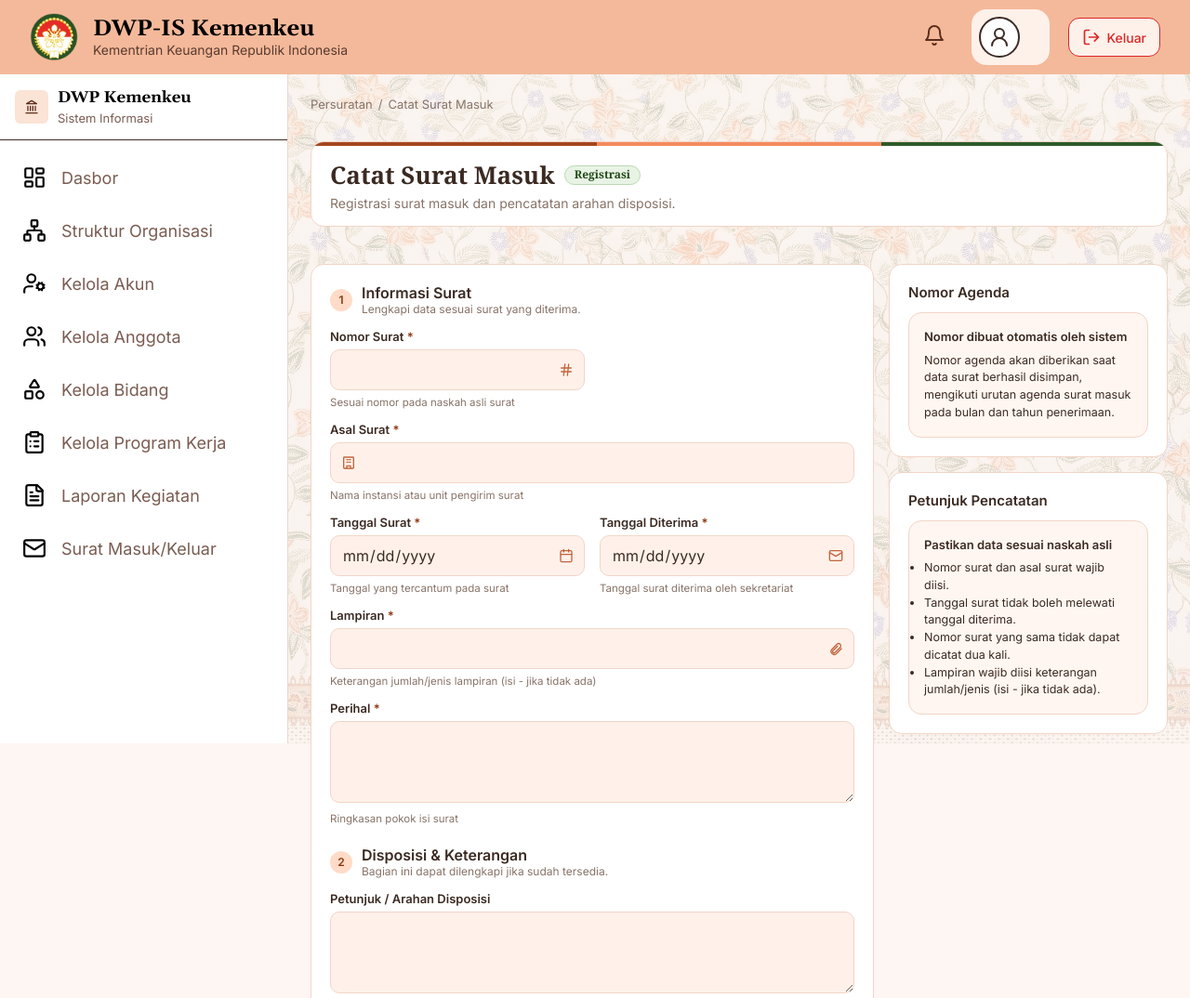
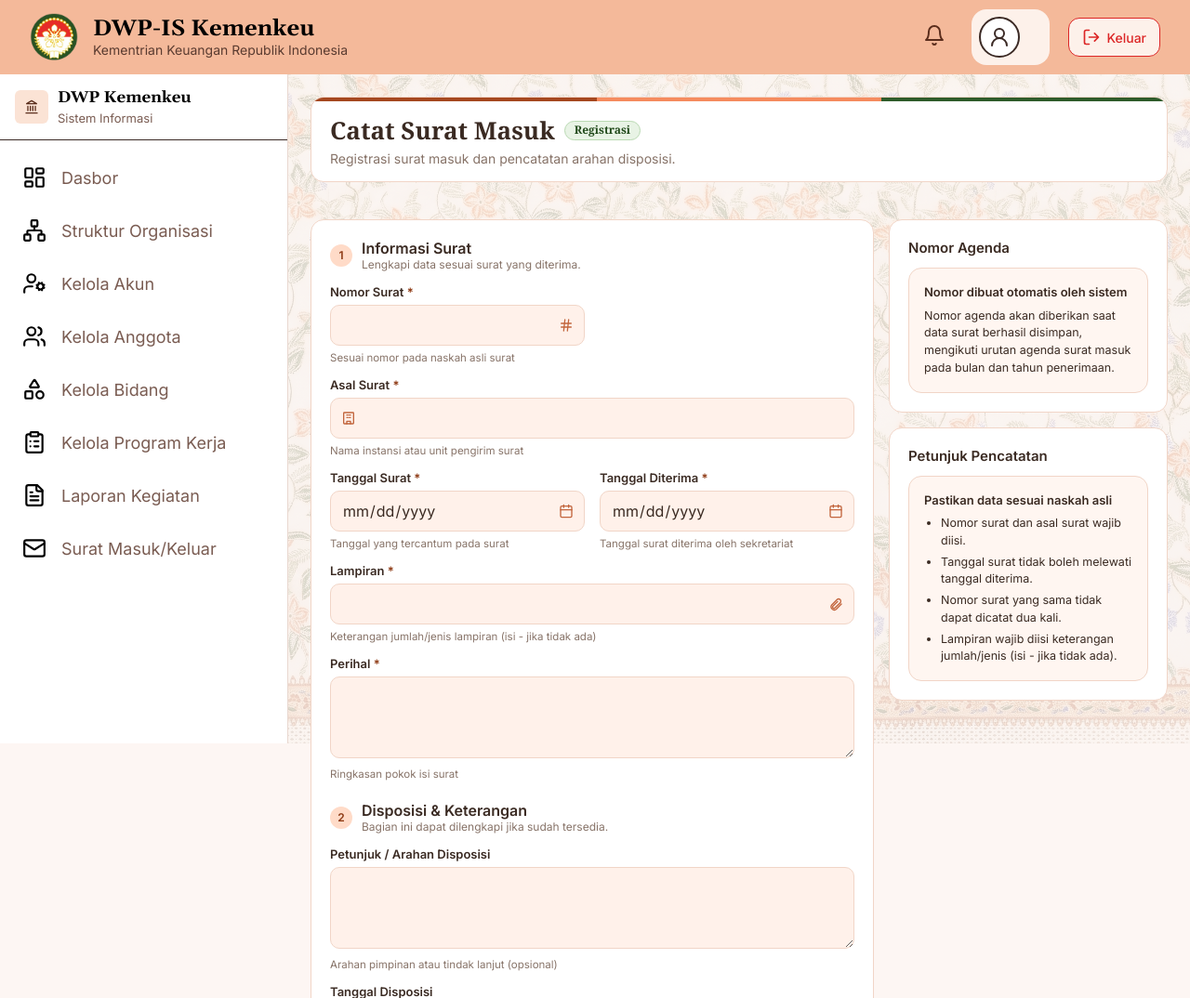
Before and after one commit to arcecusfnm-oss/DWP-IS-Kemenkeu, a Laravel app: template resources/views/surat/catat-masuk.blade.php in a window 1280 px wide. Shown: the top 1074 px of the page at 93% size. Run offline with Laravel 12, Linux system fonts and the light colour scheme; the template is opened without the code that fills it, so the values that code supplies are empty; parts of the project's set-up code (start-up, migrations or seed data) failed here and were passed over.

Commit message:
Rapikan tampilan form catat surat masuk

```diff
--- a/resources/views/surat/catat-masuk.blade.php
+++ b/resources/views/surat/catat-masuk.blade.php
@@ -26,7 +26,7 @@
          'hint' => 'Nama instansi atau unit pengirim surat'],
         ['nama' => 'tanggal_surat', 'label' => 'Tanggal Surat', 'wajib' => true, 'tipe' => 'date', 'ikon' => 'kalender',
          'hint' => 'Tanggal yang tercantum pada surat'],
-        ['nama' => 'tanggal_diterima', 'label' => 'Tanggal Diterima', 'wajib' => true, 'tipe' => 'date', 'ikon' => 'surel',
+        ['nama' => 'tanggal_diterima', 'label' => 'Tanggal Diterima', 'wajib' => true, 'tipe' => 'date', 'ikon' => 'kalender',
          'hint' => 'Tanggal surat diterima oleh sekretariat'],
         ['nama' => 'lampiran', 'label' => 'Lampiran', 'wajib' => true, 'tipe' => 'text', 'ikon' => 'klip', 'penuh' => true, 'maks' => 255,
          'hint' => 'Keterangan jumlah/jenis lampiran (isi - jika tidak ada)'],
@@ -48,10 +48,9 @@
 <style>
     .ubs { --ink:#3a2a22; --muted:#877368; --line:#f1d5c7; --fill:#fff1ea; --brand:#8d3812; --aksen:#c2653d; color:var(--ink); }
     .ubs *, .ubs *::before, .ubs *::after { box-sizing:border-box; }
-    .ubs-crumb { display:flex; align-items:center; gap:6px; margin:0 0 8px; font-size:13px; color:var(--muted); }
-    .ubs-crumb a { color:var(--muted); text-decoration:none; }
-    .ubs-crumb a:hover { color:var(--brand); }
-    .ubs-head, .ubs-card { background:#fff; border:1px solid var(--line); border-radius:14px; }
+
+
+.ubs-head, .ubs-card { background:#fff; border:1px solid var(--line); border-radius:14px; }
     .ubs-head { overflow:hidden; margin-bottom:16px; }
     .ubs-garis { height:4px; background:linear-gradient(90deg,#a5471f 0 33.33%,#f58b5e 33.33% 66.66%,#2e5b2a 66.66% 100%); }
     .ubs-head-isi { display:flex; flex-wrap:wrap; align-items:center; justify-content:space-between; gap:16px; padding:16px 20px; }
@@ -100,6 +99,8 @@
     .ubs-btn-simpan:hover { background:#7a2f0e; }
     .ubs-info { padding:16px; font-size:12.5px; line-height:1.5; color:var(--ink); background:#fff6f1; border:1px solid var(--line); border-radius:14px; }
     .ubs-info strong { display:block; margin-bottom:6px; font-size:13px; }
+    .ubs-info ul { margin:6px 0 0; padding-left:18px; }
+    .ubs-info li + li { margin-top:4px; }
     @media (max-width:1024px) { .ubs-grid { grid-template-columns:1fr; } }
     @media (max-width:640px) {
         .ubs-fields { grid-template-columns:1fr; }
@@ -112,13 +113,7 @@
 
 @section('content')
 <div class="content ubs">
-    <nav class="ubs-crumb" aria-label="Breadcrumb">
-        <a href="{{ route('surat.index', ['jenis' => 'masuk']) }}">Persuratan</a>
-        <span aria-hidden="true">/</span>
-        <span>Catat Surat Masuk</span>
-    </nav>
-
-    <header class="ubs-head">
+<header class="ubs-head">
         <div class="ubs-garis" aria-hidden="true"></div>
         <div class="ubs-head-isi">
             <div>
```
Also changed, not shown: 1 other file.
